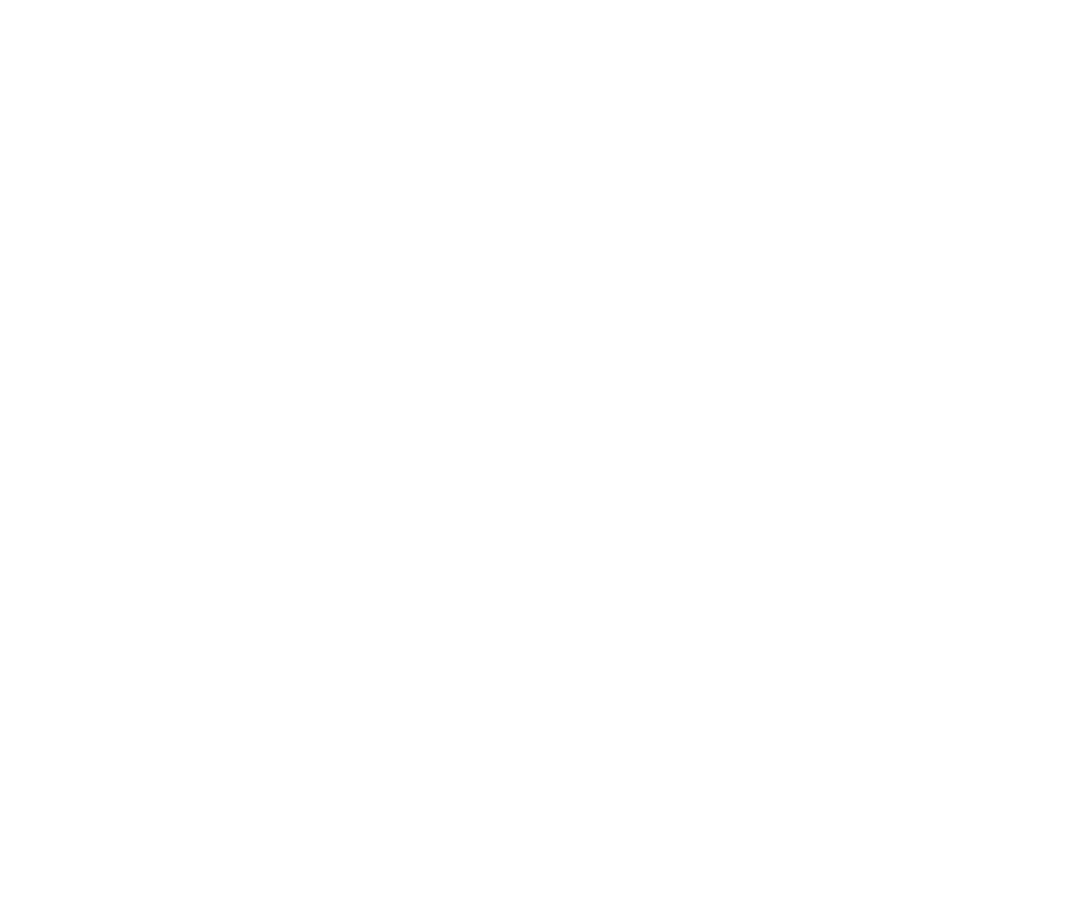
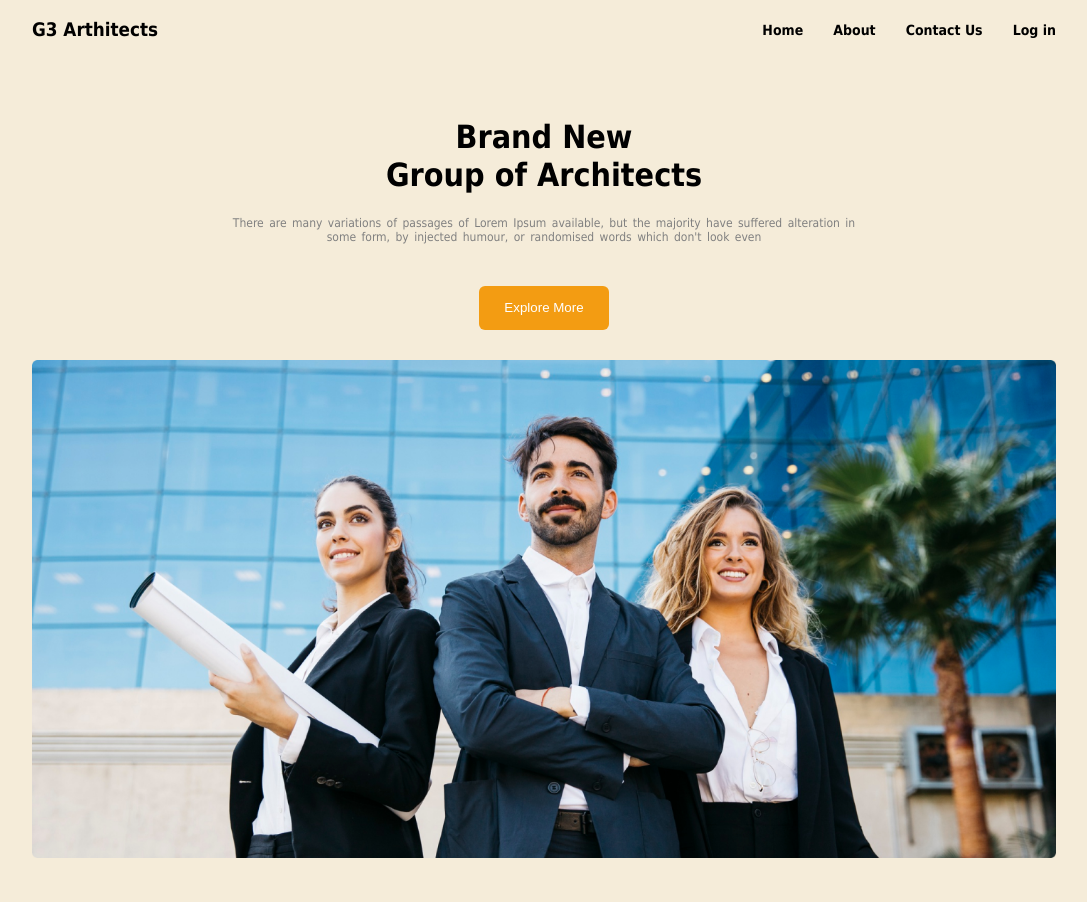
Before and after one commit to Nazmulhasan032/assignment-2, a plain HTML site: page index.html in a window 1280 px wide. Shown: the whole page, without its empty margins (96-1183 px from the left). Before the commit the page ends 800 px from the top, so only its background shows below. Drawn offline with Linux system fonts and the light colour scheme.

Commit message:
header-area done

```diff
--- a/index.html
+++ b/index.html
@@ -4,10 +4,43 @@
     <meta charset="UTF-8">
     <meta http-equiv="X-UA-Compatible" content="IE=edge">
     <meta name="viewport" content="width=device-width, initial-scale=1.0">
-    <title>G3-Arthitects</title>
+    <title>G3-Architects</title>
     <link rel="stylesheet" href="style.css">
 </head>
 <body>
+    <!----------- header-area start from here ------------------------------>
+    <header class="header-area">
+        <div class="container">
+            <!-- header-top area start -->
+            <div class="header-top">
+                <div class="title">
+                    <h3>G3 Arthitects</h3>
+                </div>
+                <div class="menu">
+                    <nav><a href="#">Home</a></nav>
+                    <nav><a href="#">About</a></nav>
+                    <nav><a href="#">Contact Us</a></nav>
+                    <nav><a href="#">Log in</a></nav>
+                </div>
+            </div>
+            <!-- header-top area end -->
+        <!-- header-middle area start here -->
+            <div class="header-middle">
+                <h1>Brand New <br> Group of Architects</h1>
+                <p>There are many variations of passages of Lorem Ipsum available, but the majority have suffered alteration in<br>some form, by injected humour, or randomised words which don't look even</p>
+                <button>Explore More</button>
+            </div>
+            <!-- header-middle area end -->
+            <!-- header-bottom area start -->
+            <div class="header-bottom">
+                <img src="images/banner.png" alt="banner">
+            </div>
+            <!-- header-bottom area end -->
+        </div>
+    </header>
+
+
+
 
 </body>
 </html>
--- a/style.css
+++ b/style.css
@@ -0,0 +1,59 @@
+body{
+    margin: 0;
+    font-family: tahoma;
+
+}
+.header-area{
+    background-color: #f5ecd9;
+}
+.container{
+    width: 80%;
+    margin:auto;
+
+}
+/*------------ header-top area start -----------*/
+.header-top{
+    display:flex;
+    justify-content: space-between;
+    align-items: center;
+}
+.menu{
+    display:flex;
+
+}
+.menu a{
+    text-decoration: none;
+    margin-left: 30px;
+    color:black;
+    font-weight: bold;
+    font-size: 14px;
+}
+/* -----header-top end--------- */
+/* -------header-middle area start -------*/
+.header-middle{
+    text-align:center;
+    margin-top: 60px;
+}
+.header-middle p{
+    color:gray;
+    font-size: 12px;
+    word-spacing: 2px;
+
+}
+.header-middle button{
+    background-color: #f39c12;
+    border:none;
+    height:44px;
+    width: 130px;
+    border-radius: 6px;
+    color:white;
+    margin: 30px 0;
+
+}
+/* header-middle area end */
+/* header-bottom area start */
+.header-bottom img{
+    width:100%;
+    margin-bottom: 40px;
+}
+/* header-bottom area end */
```
